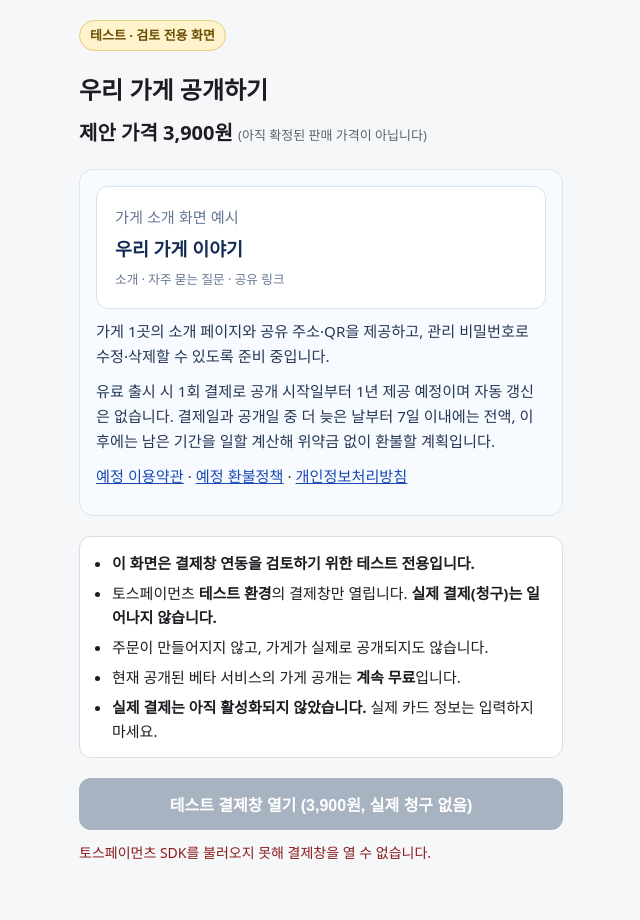
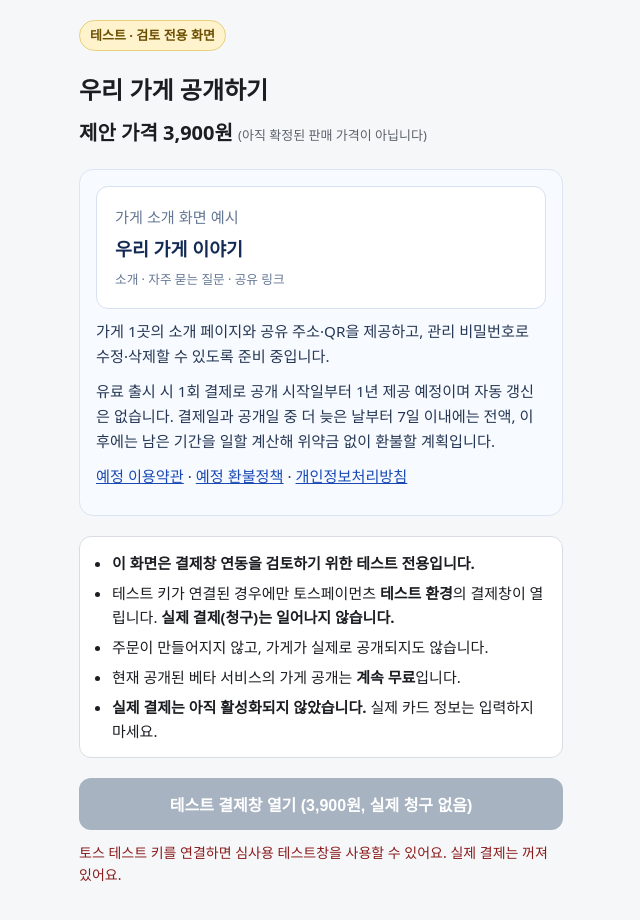
Before and after one commit to whdvy77796-cell/kkumsu, a website: page public/review-checkout.html in a window 1280 px wide. Shown: the whole page, without its empty margins (319-959 px from the left). Drawn offline with Linux system fonts and the light colour scheme; no server answers.

Commit message:
Fail closed without a dedicated test client key

```diff
--- a/public/review-checkout.html
+++ b/public/review-checkout.html
@@ -28,14 +28,14 @@
 
       <ul class="rc-notice">
         <li><strong>이 화면은 결제창 연동을 검토하기 위한 테스트 전용입니다.</strong></li>
-        <li>토스페이먼츠 <strong>테스트 환경</strong>의 결제창만 열립니다. <strong>실제 결제(청구)는 일어나지 않습니다.</strong></li>
+        <li>테스트 키가 연결된 경우에만 토스페이먼츠 <strong>테스트 환경</strong>의 결제창이 열립니다. <strong>실제 결제(청구)는 일어나지 않습니다.</strong></li>
         <li>주문이 만들어지지 않고, 가게가 실제로 공개되지도 않습니다.</li>
         <li>현재 공개된 베타 서비스의 가게 공개는 <strong>계속 무료</strong>입니다.</li>
         <li><strong>실제 결제는 아직 활성화되지 않았습니다.</strong> 실제 카드 정보는 입력하지 마세요.</li>
       </ul>
 
-      <button type="button" id="rc-pay" class="rc-btn">테스트 결제창 열기 (3,900원, 실제 청구 없음)</button>
-      <p id="rc-status" class="rc-status" role="status" aria-live="polite"></p>
+      <button type="button" id="rc-pay" class="rc-btn" disabled>테스트 결제창 열기 (3,900원, 실제 청구 없음)</button>
+      <p id="rc-status" class="rc-status" role="status" aria-live="polite">테스트 키를 확인하는 중이에요. 확인되기 전에는 테스트창을 열 수 없어요. 실제 결제는 꺼져 있어요.</p>
     </section>
 
     <section id="rc-result" hidden>
--- a/public/review-checkout.js
+++ b/public/review-checkout.js
@@ -1,5 +1,5 @@
 // 테스트 전용 결제창 검토 화면. 직접 URL로만 접근합니다(사이트 어디에도 링크하지 않음).
-// 이 파일은 서버로 어떤 요청도 보내지 않습니다. 승인 API 호출도 없습니다.
+// 서버 요청은 같은 출처의 읽기 전용 설정 API(GET) 한 가지뿐입니다. 주문 생성/승인 API 호출은 없습니다.
 // 시크릿 키와 라이브 키는 사용하지 않습니다.
 
 export const PRODUCT_NAME = '우리 가게 공개하기';
@@ -7,29 +7,31 @@ export const ORDER_NAME = '우리 가게 공개하기 (테스트 전용)';
 export const PRICE_KRW = 3900;
 export const ORDER_ID_PREFIX = 'review-test-';
 
-// 출처: 토스페이먼츠 공식 샘플 저장소 tosspayments/tosspayments-sample 의
-// express-javascript/public/payment/checkout.html (결제창(구버전) SDK v2, API 개별 연동 키 test_ck_*).
-// 클라이언트 키는 브라우저에 공개되는 값이며, 테스트 키라 실제 결제가 일어나지 않습니다.
-export const DOCS_TEST_CLIENT_KEY = 'test_ck_D5GePWvyJnrK0W0k6q8gLzN97Eoq';
+// 키는 코드에 넣지 않고, 같은 출처의 읽기 전용 설정 API 에서만 받습니다.
+export const CONFIG_ENDPOINT = '/api/review-checkout-config';
+export const NOT_READY_MESSAGE = '토스 테스트 키를 연결하면 심사용 테스트창을 사용할 수 있어요. 실제 결제는 꺼져 있어요.';
 
 // 결제창(구버전) payment() 는 test_ck_ 키만 허용.
 // test_gck_(결제위젯용), live_*, 시크릿 키(*_sk_, *_gsk_)는 모두 거부합니다.
-const TEST_CK = /^test_ck_[A-Za-z0-9_-]{10,100}$/;
+const TEST_CK = /^test_ck_[A-Za-z0-9_-]{10,100}(?![\s\S])/;
 
 export function isTestClientKey(key) {
   return typeof key === 'string' && TEST_CK.test(key);
 }
 
-// <meta name="toss-test-client-key" content="test_ck_..."> 가 있으면 그 값을, 없으면 공식 문서 테스트 키를 사용.
-// test_ck_ 형식이 아니면 null (결제창 열기 차단, fail-closed).
-export function resolveClientKey(doc) {
-  let injected = null;
+// 설정 응답에서 안전한 test_ck_ 키만 꺼냅니다. 그 외는 null (fail-closed).
+export function keyFromConfig(data) {
+  if (!data || typeof data !== 'object' || data.configured !== true) return null;
+  return isTestClientKey(data.clientKey) ? data.clientKey : null;
+}
+
+// 같은 출처 GET 한 번. 실패/비정상 응답은 모두 null.
+export async function loadClientKey(fetchFn) {
   try {
-    const el = doc && doc.querySelector && doc.querySelector('meta[name="toss-test-client-key"]');
-    if (el) injected = el.getAttribute('content');
-  } catch { injected = null; }
-  const candidate = injected == null || injected === '' ? DOCS_TEST_CLIENT_KEY : injected;
-  return isTestClientKey(candidate) ? candidate : null;
+    const res = await fetchFn(CONFIG_ENDPOINT, { method: 'GET', credentials: 'same-origin', cache: 'no-store', headers: { Accept: 'application/json' } });
+    if (!res || !res.ok) return null;
+    return keyFromConfig(await res.json());
+  } catch { return null; }
 }
 
 export function isAllowedOrigin(loc) {
@@ -55,6 +57,8 @@ export function buildPaymentRequest(origin, orderId) {
     amount: { currency: 'KRW', value: PRICE_KRW },
     orderId,
     orderName: ORDER_NAME,
+    windowTarget: 'self',
+    card: { useEscrow: false, flowMode: 'DEFAULT', useCardPoint: false, useAppCardOnly: false },
     successUrl: page + '?r=success',
     failUrl: page + '?r=fail',
   };
@@ -118,7 +122,7 @@ function render(doc, res) {
   dl.hidden = d.rows.length === 0;
 }
 
-function init() {
+async function init() {
   const doc = document;
   const res = parseResult(location.search);
   if (res.kind !== 'start') {
@@ -129,21 +133,27 @@ function init() {
   }
   const btn = doc.getElementById('rc-pay');
   const status = doc.getElementById('rc-status');
-  const key = resolveClientKey(doc);
+  btn.disabled = true; // 키가 확인되기 전에는 항상 비활성
+  let key = null;
   let blocked = null;
-  if (!isAllowedOrigin(location)) blocked = '이 주소에서는 결제창을 열 수 없습니다(https 또는 localhost 필요).';
-  else if (!key) blocked = '테스트 클라이언트 키(test_ck_)가 확인되지 않아 결제창을 열지 않습니다.';
-  else if (typeof globalThis.TossPayments !== 'function') blocked = '토스페이먼츠 SDK를 불러오지 못해 결제창을 열 수 없습니다.';
-  if (blocked) { btn.disabled = true; status.textContent = blocked; }
+  if (!isAllowedOrigin(location)) blocked = '이 주소에서는 테스트창을 열 수 없어요(https 또는 localhost 필요). 실제 결제는 꺼져 있어요.';
+  else {
+    key = await loadClientKey(typeof globalThis.fetch === 'function' ? globalThis.fetch.bind(globalThis) : null);
+    if (!key) blocked = NOT_READY_MESSAGE;
+    else if (typeof globalThis.TossPayments !== 'function') blocked = '토스페이먼츠 SDK를 불러오지 못해 테스트창을 열 수 없어요. 실제 결제는 꺼져 있어요.';
+  }
+  if (blocked) { status.textContent = blocked; return; }
+  status.textContent = '';
+  btn.disabled = false;
 
   btn.addEventListener('click', async () => {
-    if (blocked || btn.disabled) return;
+    if (btn.disabled) return;
     btn.disabled = true;
     status.textContent = '';
     try {
       const tp = globalThis.TossPayments(key);
       const payment = tp.payment({ customerKey: globalThis.TossPayments.ANONYMOUS });
-      // 모바일은 같은 창이 이동(redirect)하고 PC는 결제창이 열립니다. 클릭 핸들러 안에서 바로 호출합니다.
+      // 모바일·PC 모두 같은 창이 이동(redirect)합니다. 클릭 핸들러 안에서 바로 호출합니다.
       await payment.requestPayment(buildPaymentRequest(location.origin, makeOrderId()));
     } catch (e) {
       status.textContent = '테스트 결제창을 열지 못했습니다' + (e ? ' (' + clip(e.code, 60) + (e.message ? ': ' + clip(e.message, 120) : '') + ')' : '') + '. 청구된 금액은 없습니다.';
```
